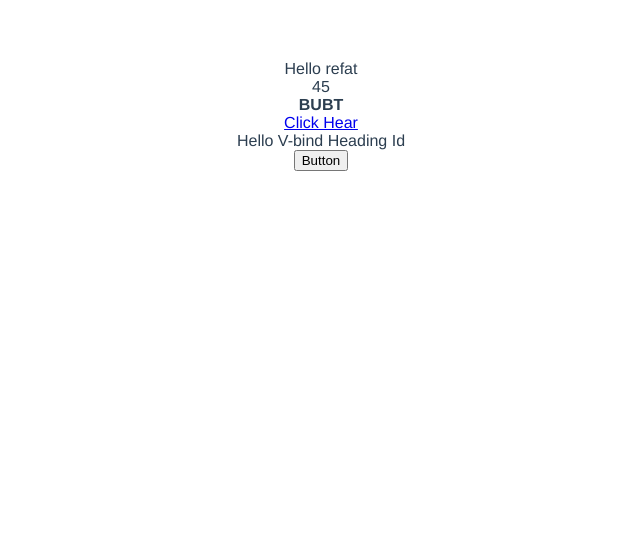
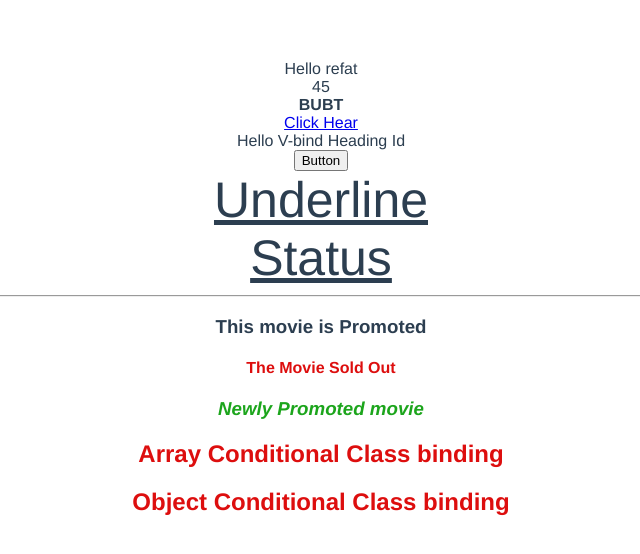
Before and after one commit to Refat5/Vue3_Codevolution, a Vue app: page / in a window 1280 px wide. Shown: the top 554 px of the page, without its empty margins (319-959 px from the left). Built offline with nearby package versions, Linux system fonts and the light colour scheme.

Commit message:
class buinding

```diff
--- a/src/App.vue
+++ b/src/App.vue
@@ -5,6 +5,21 @@
 	<div v-html="hack"></div>
 	<div v-bind:id="headingId"> Hello V-bind Heading Id </div>
 	<button v-bind:disabled="buttonDisable">Button</button>
+	<div class="underline">Underline</div>
+	<div class="underline" v-bind:class="status"> Status</div>
+	<hr>
+	<h3 v-bind:class="isPromoted">This movie is Promoted</h3>
+
+	<h4 v-bind:class="isSoldOut ? 'soldOut' : 'notSoldOut' ">The Movie Sold Out </h4>
+
+	<h3 v-bind:class="['notSoldOut', 'promoted']"> Newly Promoted movie</h3>
+
+	<h2 v-bind:class="[isPromoted && 'promoted', isSoldOut ? 'soldOut' : 'notSoldOut']"> Array Conditional Class binding</h2>
+
+	<h2 v-bind:class="{
+        promoted:isPromoted,
+          soldOut:isSoldOut
+    }"> Object Conditional Class binding</h2>
 
 </template>
 
@@ -20,6 +35,9 @@ export default {
 			hack: `<a href="#" onclick="alert('your pc is hacked ! Please give me money i will save you')">Click Hear</a>`,
 			headingId: "heading",
 			buttonDisable: false,
+			status: "text-danger",
+			isPromoted: false,
+			isSoldOut: true,
 		};
 	},
 };
@@ -34,4 +52,18 @@ export default {
 	color: #2c3e50;
 	margin-top: 60px;
 }
+.underline {
+	text-decoration: underline;
+	font-size: 50px;
+}
+.promoted {
+	font-family: inherit;
+	font-style: italic;
+}
+.soldOut {
+	color: rgb(221, 14, 14);
+}
+.notSoldOut {
+	color: rgb(28, 165, 28);
+}
 </style>
```
